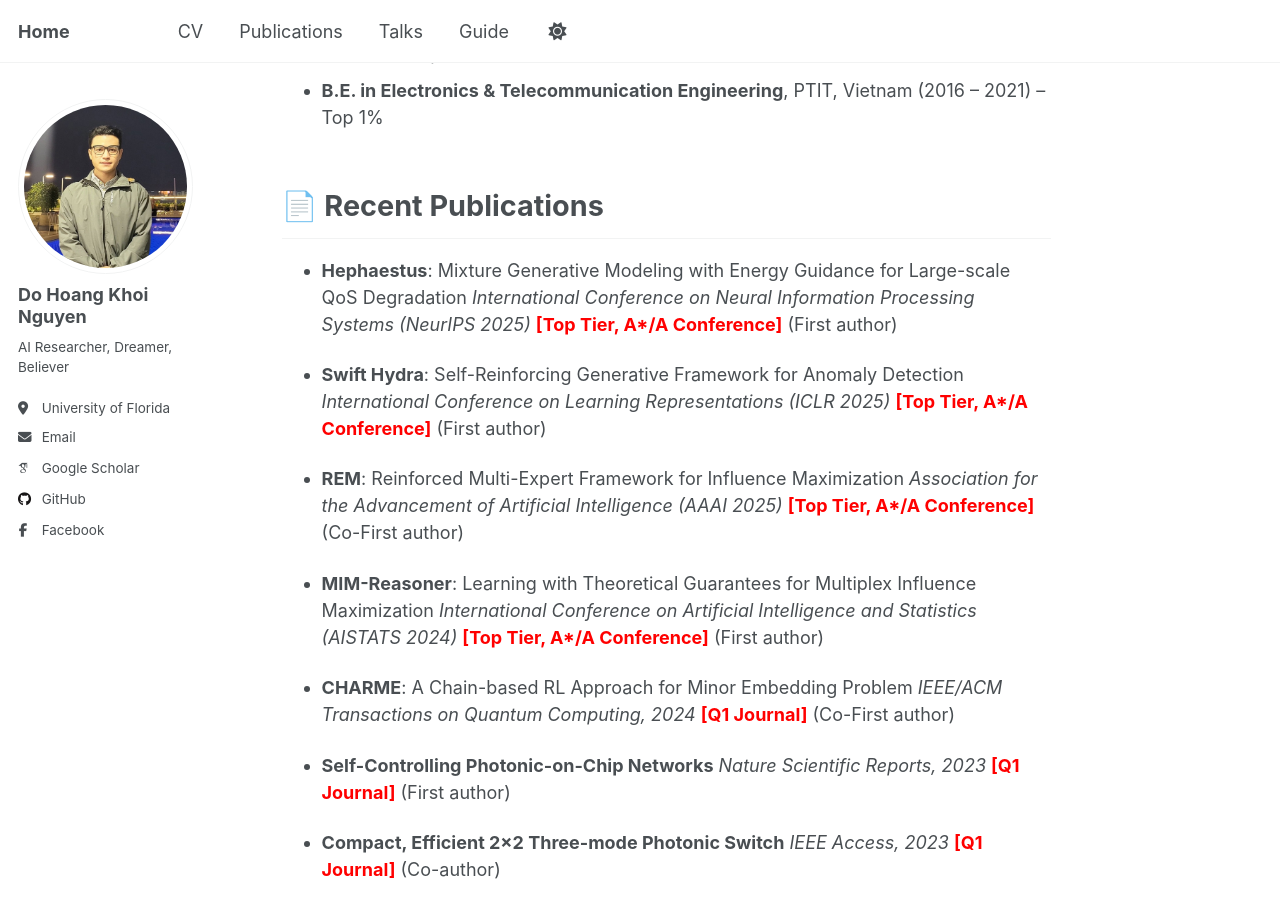
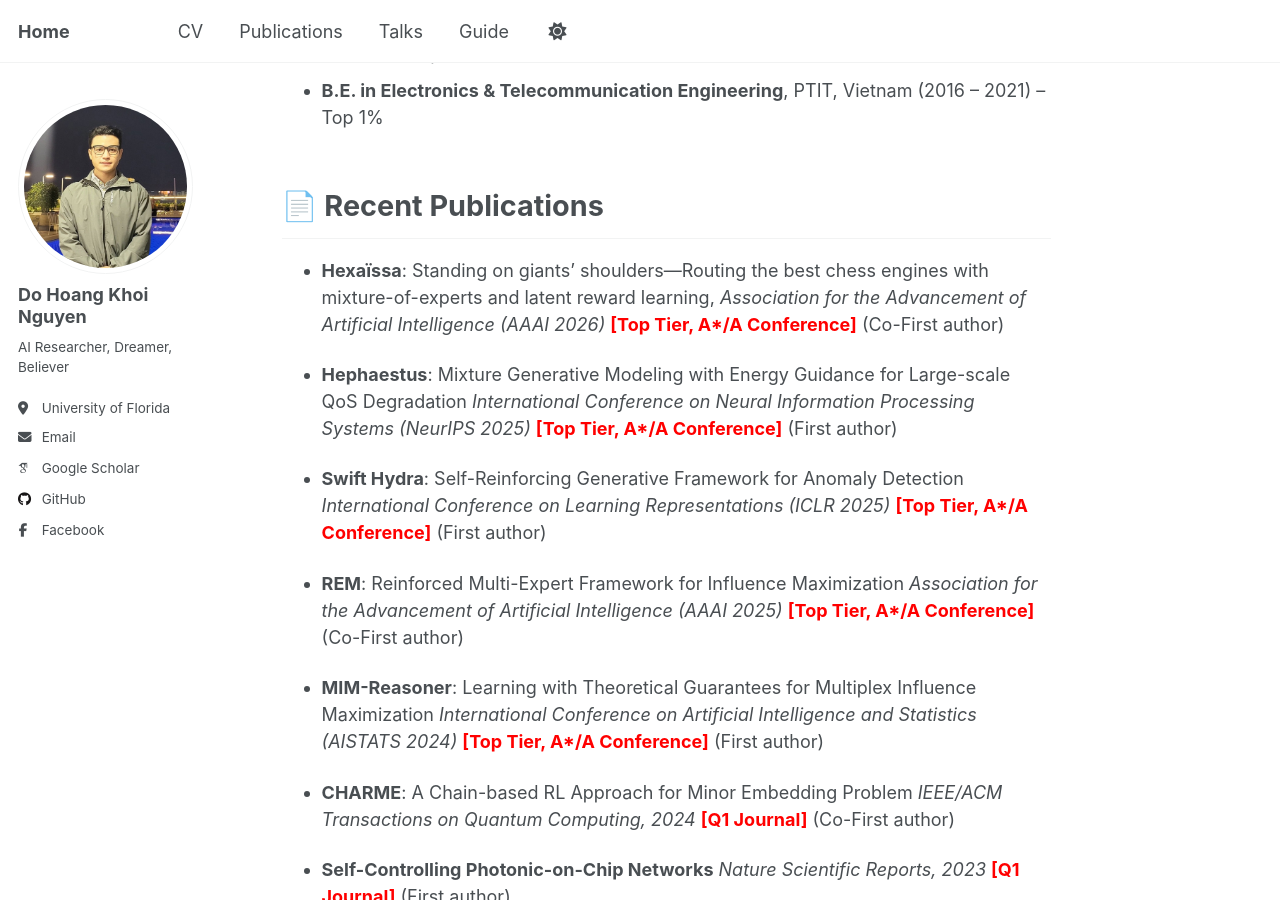
Before and after one commit to nguyendo1801/nguyendo1801.github.io, a Jekyll site: the page built from _pages/about.md, in a window 1280 px wide and 900 px high, scrolled down 681 px. Built offline with Jekyll 4.4.1, drawn with Linux system fonts in a browser that asks for light colours; some web fonts are replaced; a script that is not in the unit is left out.

Commit message:
Deploy academic site 0.0.0.0.0.0.6

```diff
--- a/_pages/about.md
+++ b/_pages/about.md
@@ -25,6 +25,10 @@ I’m especially drawn to problems that sit at the boundary between learning and
 
 
 <h2 style="font-size: 1.6rem; font-weight: bold;">📄 Recent Publications</h2>
+
+- <strong>Hexaïssa</strong>: Standing on giants’ shoulders—Routing the best chess engines with
+mixture-of-experts and latent reward learning,
+  <em>Association for the Advancement of Artificial Intelligence (AAAI 2026)</em> <span style="color:red;"><strong>[Top Tier, A*/A Conference]</strong></span> (Co-First author)
 
 - <strong>Hephaestus</strong>: Mixture Generative Modeling with
 Energy Guidance for Large-scale QoS Degradation <em>International Conference on  Neural Information Processing Systems (NeurIPS 2025) </em> <span style="color:red;"><strong>[Top Tier, A*/A Conference]</strong></span> (First author)
```
Also changed, not shown: 1 other file.
